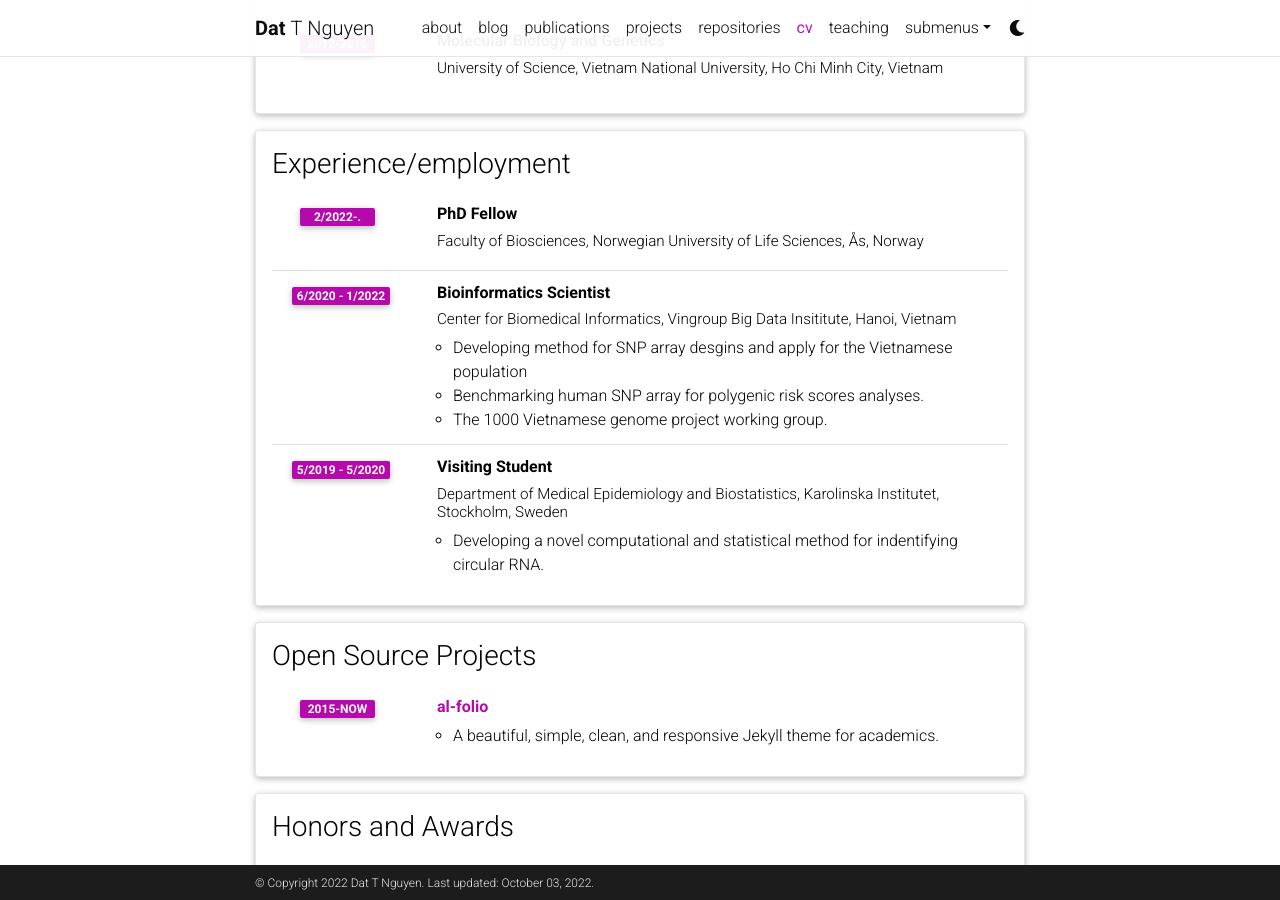
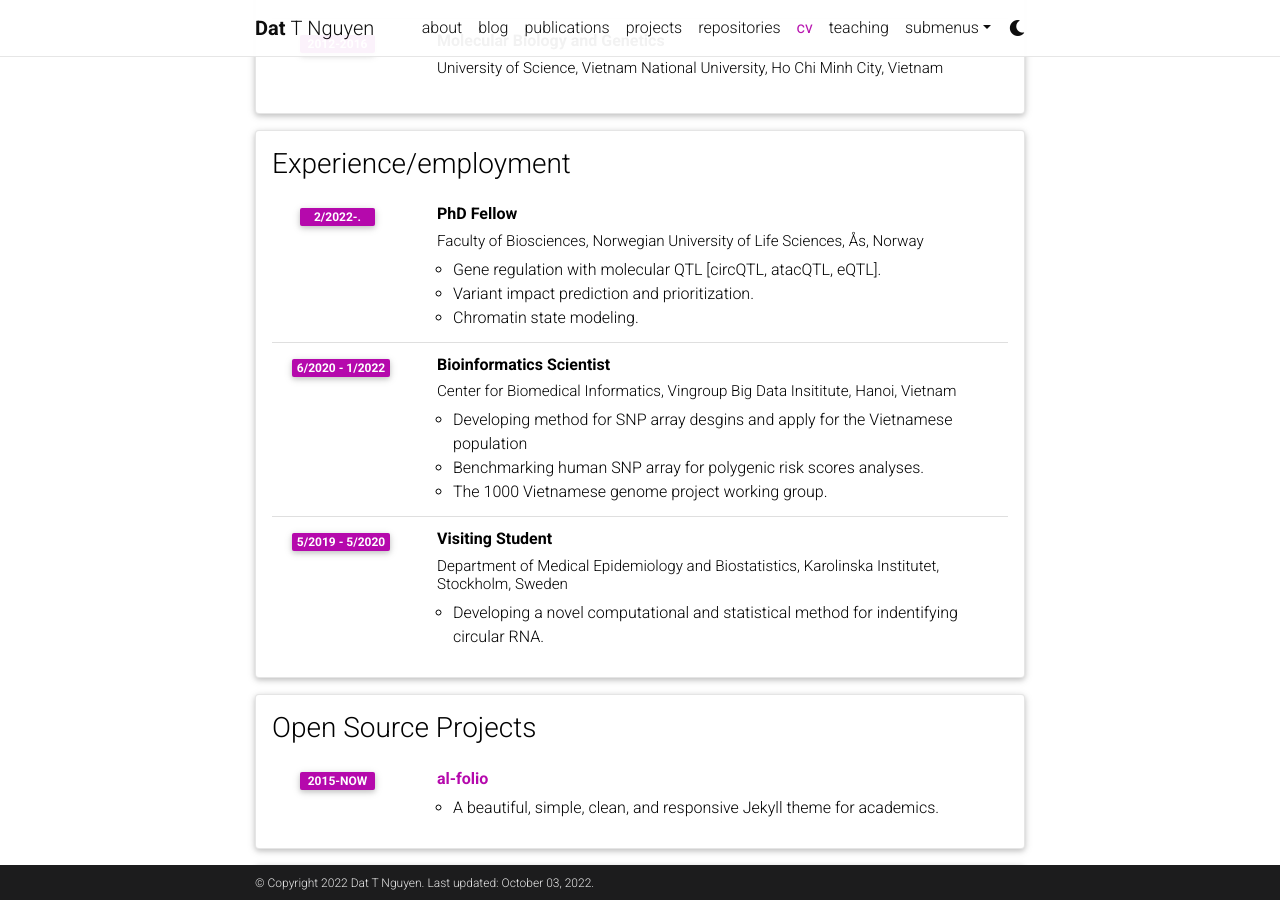
Before and after one commit to datngu/academic, a Jekyll site: the page built from _pages/cv.md, in a window 1280 px wide and 900 px high, scrolled down 670 px. Built offline with Jekyll 4.4.1, drawn with Linux system fonts in a browser that asks for light colours; comment, search, counter and statistics services are not loaded; a style sheet for code colours, icons or effects is not loaded.

Commit message:
update info

```diff
--- a/_data/cv.yml
+++ b/_data/cv.yml
@@ -38,6 +38,9 @@
       institution: Faculty of Biosciences, Norwegian University of Life Sciences, Ås, Norway
       year: 2/2022-.
       description:
+        - Gene regulation with molecular QTL [circQTL, atacQTL, eQTL].
+        - Variant impact prediction and prioritization.
+        - Chromatin state modeling.
 
     - title: Bioinformatics Scientist
       institution: Center for Biomedical Informatics, Vingroup Big Data Insititute, Hanoi, Vietnam
```
